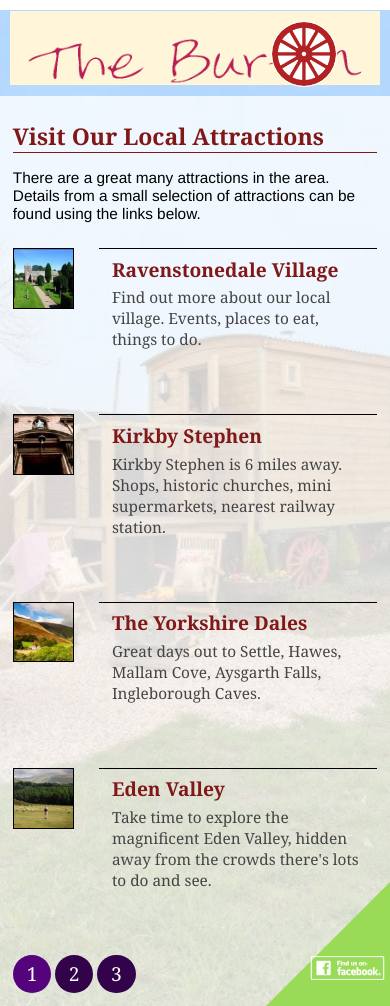
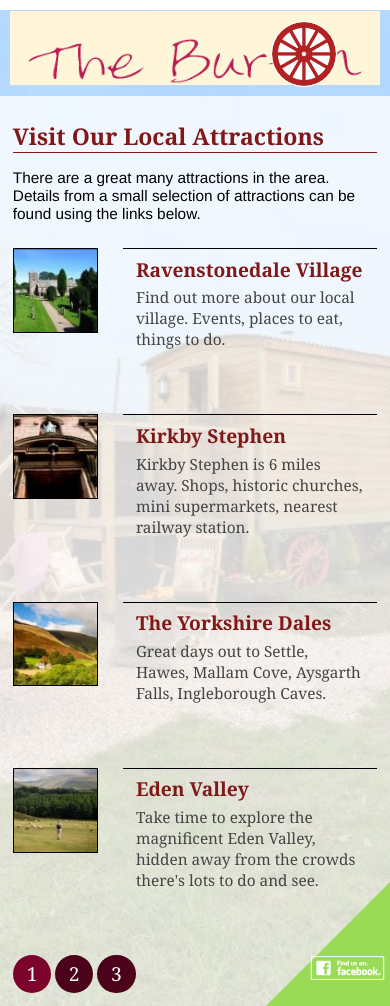
Before and after one commit to knavesmireBoy/theburton, a plain HTML site: page attractions/index.html in a window 390 px wide. Drawn offline with Linux system fonts and the light colour scheme; a web font is replaced by a local one.

Commit message:
media h2

```diff
--- a/css/styles.css
+++ b/css/styles.css
@@ -157,7 +157,7 @@ main.three section:nth-of-type(-n + 8) {
   display: block;
   text-align: center;
   text-decoration: none;
-  background-color: hsl(280, 95%, 15%);
+  background-color: hsl(340, 95%, 15%);
   color: white;
   border-radius: 50%;
   line-height: 2;
@@ -171,7 +171,7 @@ main.three section:nth-of-type(-n + 8) {
 .one #pagination li:nth-child(1) a,
 .two #pagination li:nth-child(2) a,
 .three #pagination li:nth-child(3) a {
-  background-color: hsl(280, 95%, 25%);
+  background-color: hsl(340, 95%, 25%);
 }
 
 a#FacebookBadge {
@@ -587,7 +587,7 @@ main #FacebookBadge {
     display: none;
   }
   .outings main > section > article {
-    flex: 5 1 1em;
+    flex: 3 1 1em;
   }
   #pagination {
     font-size: 1.5em;
```
